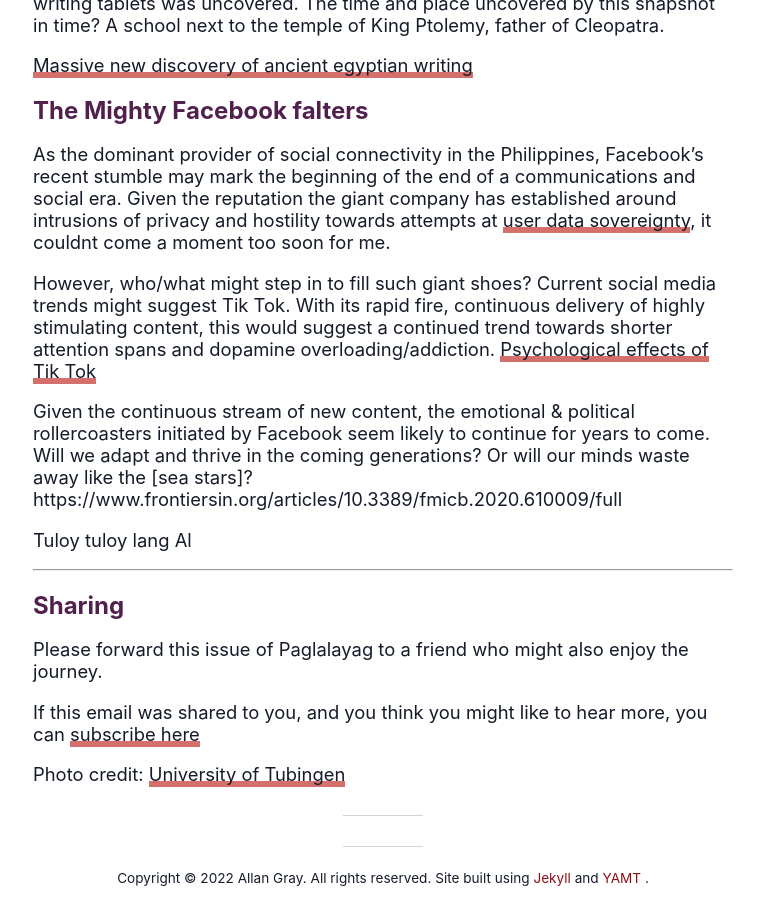
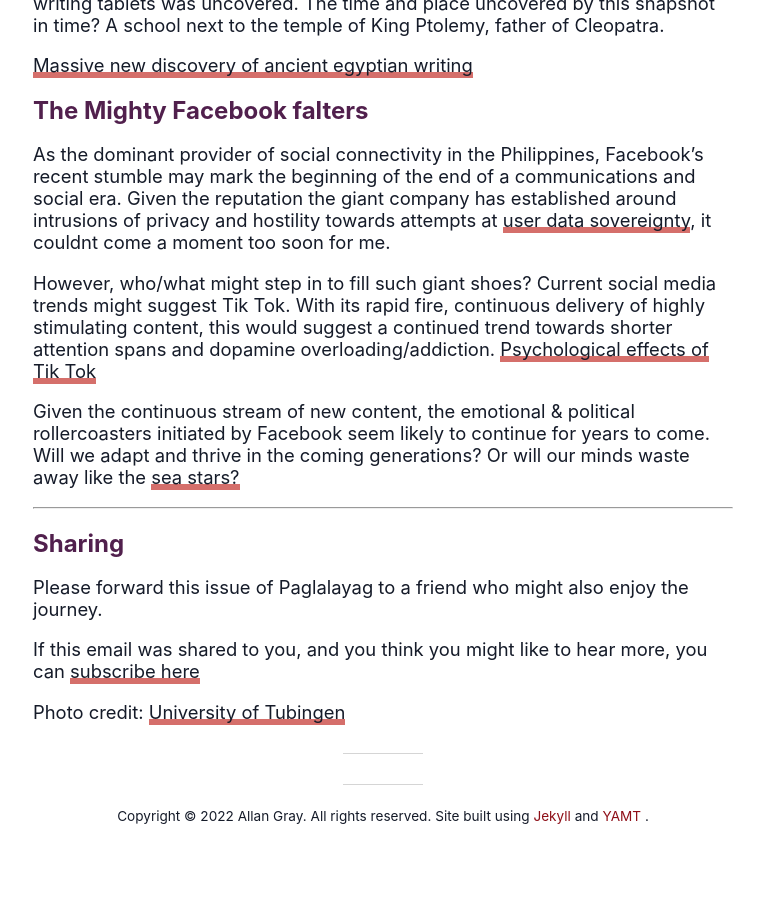
Before and after one commit to paglalayag/paglalayag.github.io, a Jekyll site: the page built from _posts/2022-02-11-learning-to-fake-it.md, in a window 1280 px wide and 900 px high, scrolled down 2454 px. Shown: the whole window, without its empty margins (257-1021 px from the left). Built offline with Jekyll 4.4.1, drawn with Linux system fonts in a browser that asks for light colours; nearby versions of some CDN libraries; after the commit the page ends 3291 px from its top, so only the background shows below that.

Commit message:
1st draft of learning to fake it

```diff
--- a/_posts/2022-02-11-learning-to-fake-it.md
+++ b/_posts/2022-02-11-learning-to-fake-it.md
@@ -76,11 +76,8 @@
 [Psychological effects of Tik Tok](https://exploringyourmind.com/the-psychological-effects-of-tik-tok/)
 
 Given the continuous stream of new content, the emotional & political rollercoasters initiated by Facebook seem likely to continue for years to come.
-Will we adapt and thrive in the coming generations? Or will our minds waste away like the [sea stars]?
-https://www.frontiersin.org/articles/10.3389/fmicb.2020.610009/full
+Will we adapt and thrive in the coming generations? Or will our minds waste away like the [sea stars?](https://www.frontiersin.org/articles/10.3389/fmicb.2020.610009/full)
 
-Tuloy tuloy lang
-Al
 
 ---
 # Sharing
```
